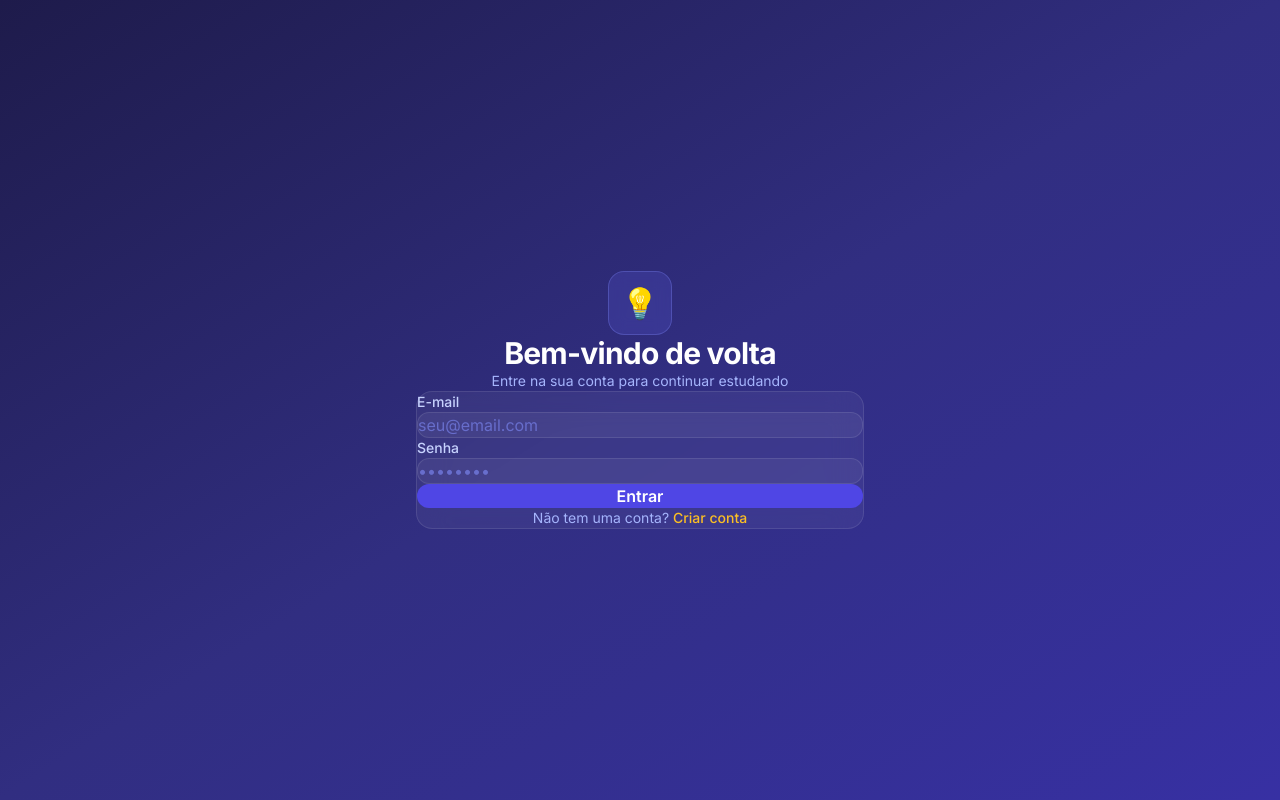
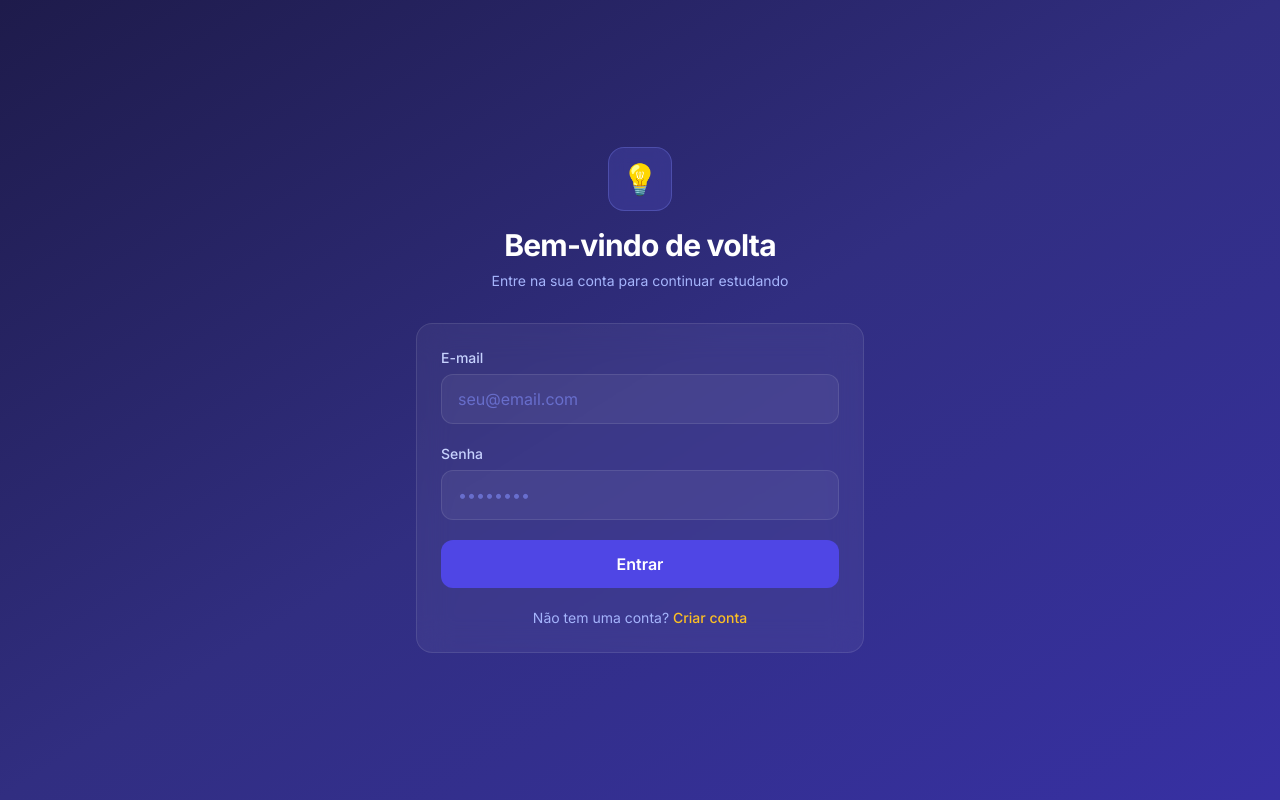
Before and after one commit to joaowatanabe/senac-lumen, a React (Vite) app in the folder client/: page /login in a window 1280 px wide. Built offline with nearby package versions, Linux system fonts and the light colour scheme.

Commit message:
refactor: remove redundant global styles and comments from index.css

```diff
--- a/client/src/index.css
+++ b/client/src/index.css
@@ -1,6 +1,5 @@
 @import "tailwindcss";
 
-/* ─── Tema customizado do Lúmen ─── */
 @theme {
   /* Cores primárias — Indigo (foco, confiança) */
   --color-primary-50: #eef2ff;
@@ -32,12 +31,6 @@
   --font-sans: 'Inter', system-ui, -apple-system, sans-serif;
 }
 
-/* ─── Reset global ─── */
-* {
-  margin: 0;
-  padding: 0;
-  box-sizing: border-box;
-}
 
 body {
   font-family: var(--font-sans);
```
